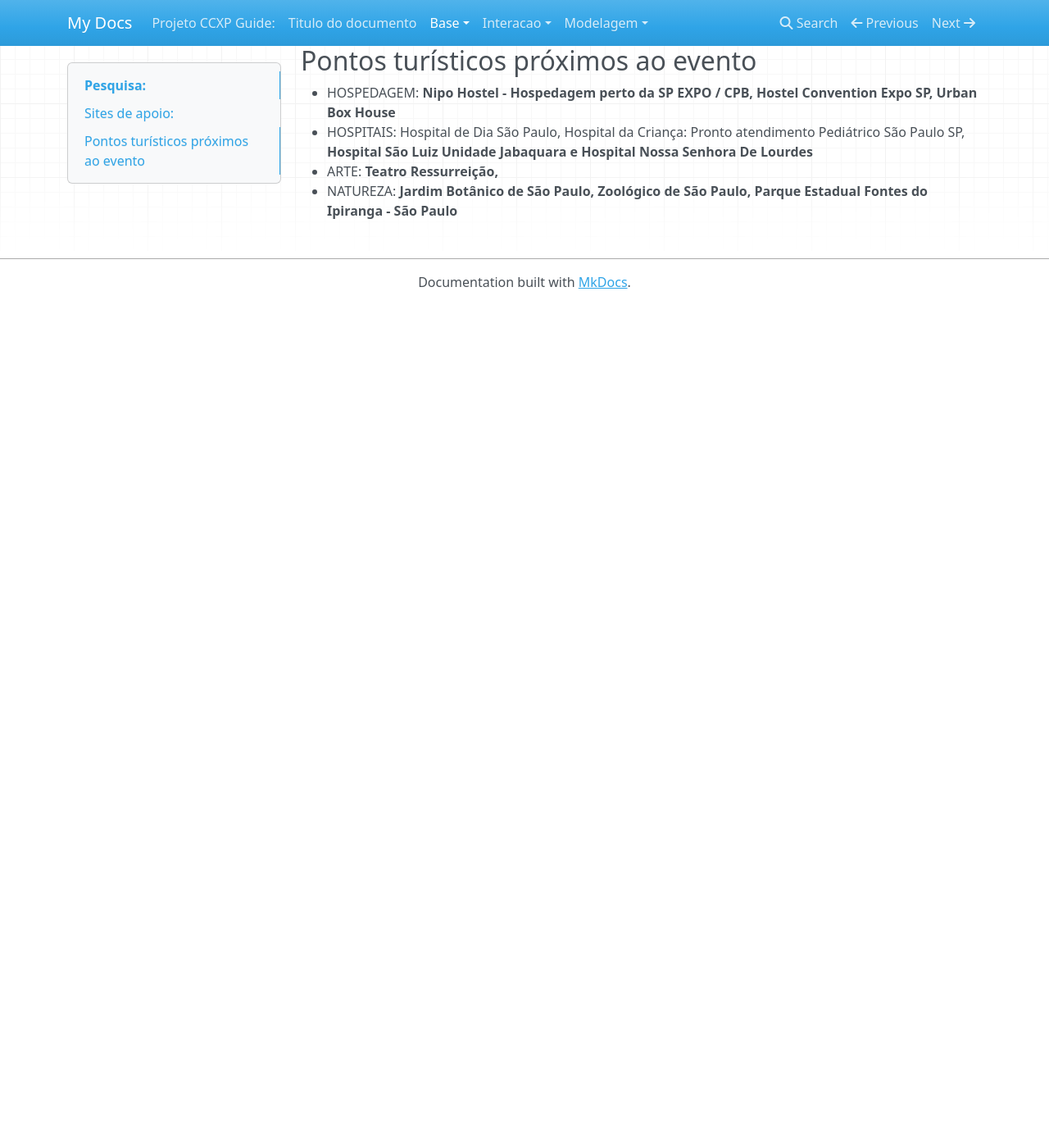
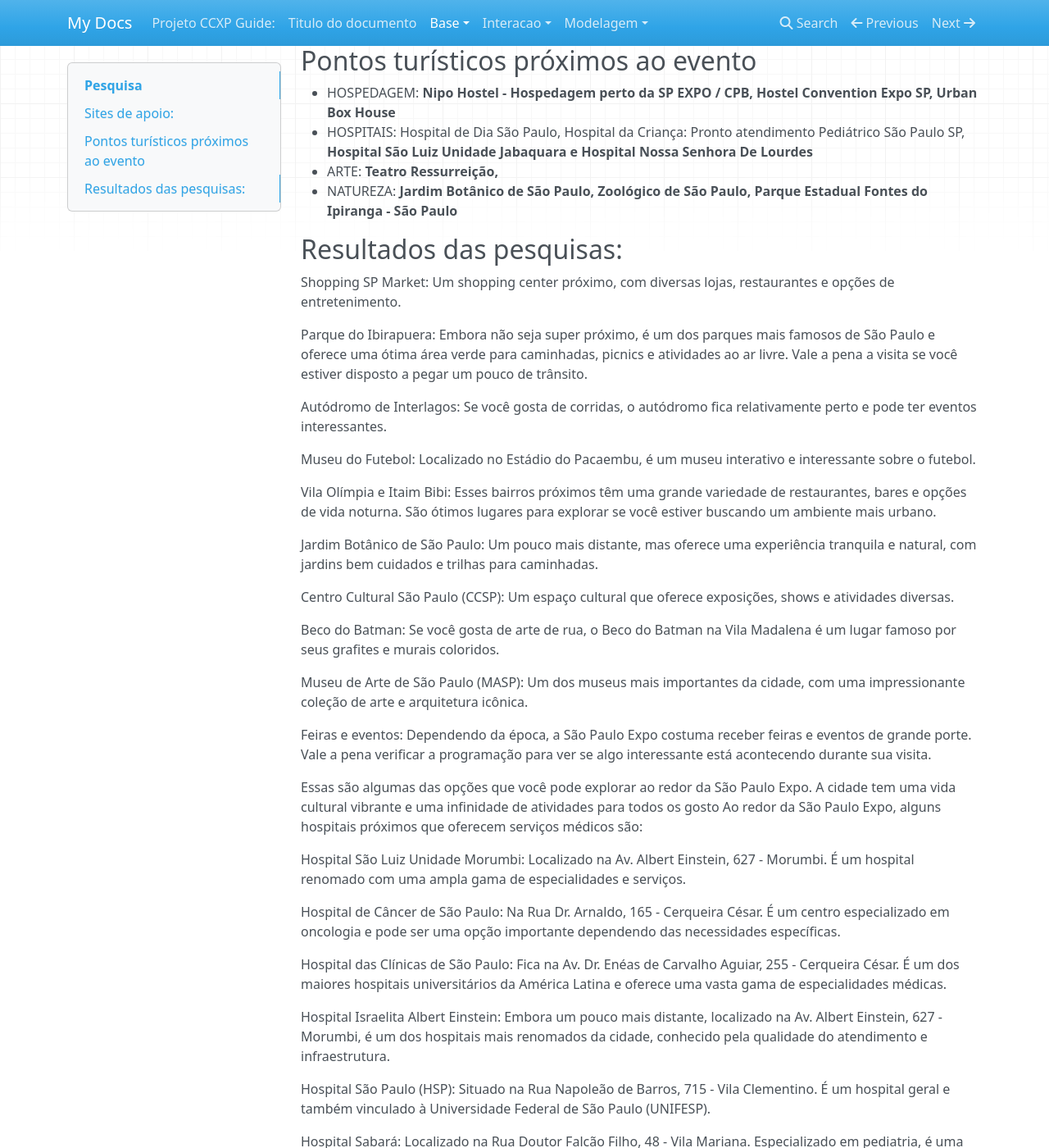
Before and after one commit to Projetos-de-Extensao/PFE_24.2_8001_IV, an MkDocs documentation site: the page built from docs/base/pesquisa.md, in a window 1280 px wide and 1400 px high, scrolled down 270 px. Shown: the whole window at 82% size. Built offline with MkDocs 1.6.1, drawn with Linux system fonts in a browser that asks for light colours; nearby versions of some CDN libraries; before the commit the page ends 900 px from its top, so only the background shows below that; some of the changed text lies outside the part shown.

```diff
--- a/docs/base/pesquisa.md
+++ b/docs/base/pesquisa.md
@@ -1,4 +1,4 @@
-# Pesquisa:
+# Pesquisa
 ## Sites de apoio:
 * https://www.tripadvisor.com.br/AttractionsNear-g303631-d6922202-Sao_Paulo_Expo-Sao_Paulo_State_of_Sao_Paulo.html
 
@@ -11,3 +11,60 @@
 - HOSPITAIS: Hospital de Dia São Paulo, Hospital da Criança: Pronto atendimento Pediátrico São Paulo SP, **Hospital São Luiz Unidade Jabaquara e Hospital Nossa Senhora De Lourdes**
 - ARTE: **Teatro Ressurreição,**
 - NATUREZA: **Jardim Botânico de São Paulo, Zoológico de São Paulo, Parque Estadual Fontes do Ipiranga - São Paulo**
+
+## Resultados das pesquisas:
+
+Shopping SP Market: Um shopping center próximo, com diversas lojas, restaurantes e opções de entretenimento.
+
+Parque do Ibirapuera: Embora não seja super próximo, é um dos parques mais famosos de São Paulo e oferece uma ótima área verde para caminhadas, picnics e atividades ao ar livre. Vale a pena a visita se você estiver disposto a pegar um pouco de trânsito.
+
+Autódromo de Interlagos: Se você gosta de corridas, o autódromo fica relativamente perto e pode ter eventos interessantes.
+
+Museu do Futebol: Localizado no Estádio do Pacaembu, é um museu interativo e interessante sobre o futebol.
+
+Vila Olímpia e Itaim Bibi: Esses bairros próximos têm uma grande variedade de restaurantes, bares e opções de vida noturna. São ótimos lugares para explorar se você estiver buscando um ambiente mais urbano.
+
+Jardim Botânico de São Paulo: Um pouco mais distante, mas oferece uma experiência tranquila e natural, com jardins bem cuidados e trilhas para caminhadas.
+
+Centro Cultural São Paulo (CCSP): Um espaço cultural que oferece exposições, shows e atividades diversas.
+
+Beco do Batman: Se você gosta de arte de rua, o Beco do Batman na Vila Madalena é um lugar famoso por seus grafites e murais coloridos.
+
+Museu de Arte de São Paulo (MASP): Um dos museus mais importantes da cidade, com uma impressionante coleção de arte e arquitetura icônica.
+
+Feiras e eventos: Dependendo da época, a São Paulo Expo costuma receber feiras e eventos de grande porte. Vale a pena verificar a programação para ver se algo interessante está acontecendo durante sua visita.
+
+Essas são algumas das opções que você pode explorar ao redor da São Paulo Expo. A cidade tem uma vida cultural vibrante e uma infinidade de atividades para todos os gosto
+Ao redor da São Paulo Expo, alguns hospitais próximos que oferecem serviços médicos são:
+
+Hospital São Luiz Unidade Morumbi: Localizado na Av. Albert Einstein, 627 - Morumbi. É um hospital renomado com uma ampla gama de especialidades e serviços.
+
+Hospital de Câncer de São Paulo: Na Rua Dr. Arnaldo, 165 - Cerqueira César. É um centro especializado em oncologia e pode ser uma opção importante dependendo das necessidades específicas.
+
+Hospital das Clínicas de São Paulo: Fica na Av. Dr. Enéas de Carvalho Aguiar, 255 - Cerqueira César. É um dos maiores hospitais universitários da América Latina e oferece uma vasta gama de especialidades médicas.
+
+Hospital Israelita Albert Einstein: Embora um pouco mais distante, localizado na Av. Albert Einstein, 627 - Morumbi, é um dos hospitais mais renomados da cidade, conhecido pela qualidade do atendimento e infraestrutura.
+
+Hospital São Paulo (HSP): Situado na Rua Napoleão de Barros, 715 - Vila Clementino. É um hospital geral e também vinculado à Universidade Federal de São Paulo (UNIFESP).
+
+Hospital Sabará: Localizado na Rua Doutor Falcão Filho, 48 - Vila Mariana. Especializado em pediatria, é uma opção importante se precisar de atendimento para crianças.
+
+Esses hospitais oferecem uma variedade de serviços e especialidades, então você pode escolher o que melhor atende às suas necessidades.
+Ao redor da São Paulo Expo, você encontrará uma boa variedade de restaurantes que atendem a diferentes gostos e orçamentos. Aqui estão algumas recomendações:
+
+Shopping SP Market
+Restaurantes no próprio shopping: Há diversas opções de alimentação dentro do Shopping SP Market, incluindo Outback Steakhouse, Café Suplicy, Madero e Gendai.
+2. Bairro do Morumbi
+Rascal: Na Av. Giovanni Gronchi, 5334 - Morumbi. Oferece um buffet variado e uma seleção de pratos italianos e mediterrâneos.
+Bar do Juarez: Na Av. Francisco Morato, 1811 - Morumbi. Um lugar casual e popular, conhecido por seus petiscos e pratos tradicionais brasileiros.
+Bairro da Vila Olímpia
+Fogo de Chão: Na Av. das Nações Unidas, 12551 - Vila Olímpia. Um restaurante de churrasco brasileiro (rodízio) muito conhecido.
+D.O.M.: Na Rua Barão de Capanema, 549 - Jardins. Um restaurante renomado, comandado pelo chef Alex Atala, famoso por sua cozinha contemporânea e ingredientes brasileiros.
+4. Bairro do Itaim Bibi
+Cipriani: Na Rua Dr. Mário Ferraz, 377 - Itaim Bibi. Oferece alta gastronomia italiana em um ambiente sofisticado.
+Huto: Na Rua dos Três Irmãos, 97 - Itaim Bibi. Um restaurante de sushi e comida japonesa com uma ótima reputação.
+Bairro da Vila Mariana
+A Bela Sintra: Na Rua Domingos de Morais, 2388 - Vila Mariana. Famoso por sua comida portuguesa e ambiente acolhedor.
+Z Deli Sanduíches: Na Rua dos Três Irmãos, 189 - Vila Mariana. Conhecido por seus sanduíches gourmet e pratos americanos.
+6. Bairro do Jardins
+Jiquitaia: Na Rua dos Três Irmãos, 226 - Jardins. Oferece uma cozinha brasileira contemporânea, com pratos criativos e saborosos.
```
Also changed, not shown: docs/base/Brainstorm.md (+19 -19 lines).
